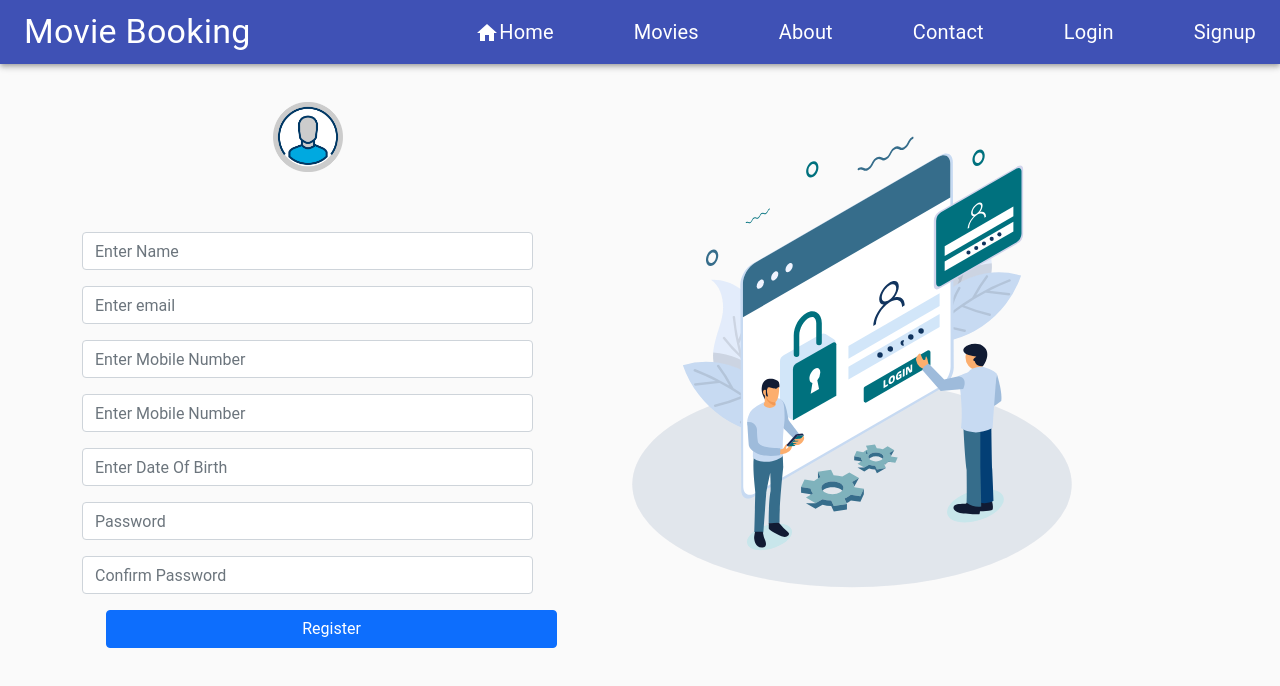
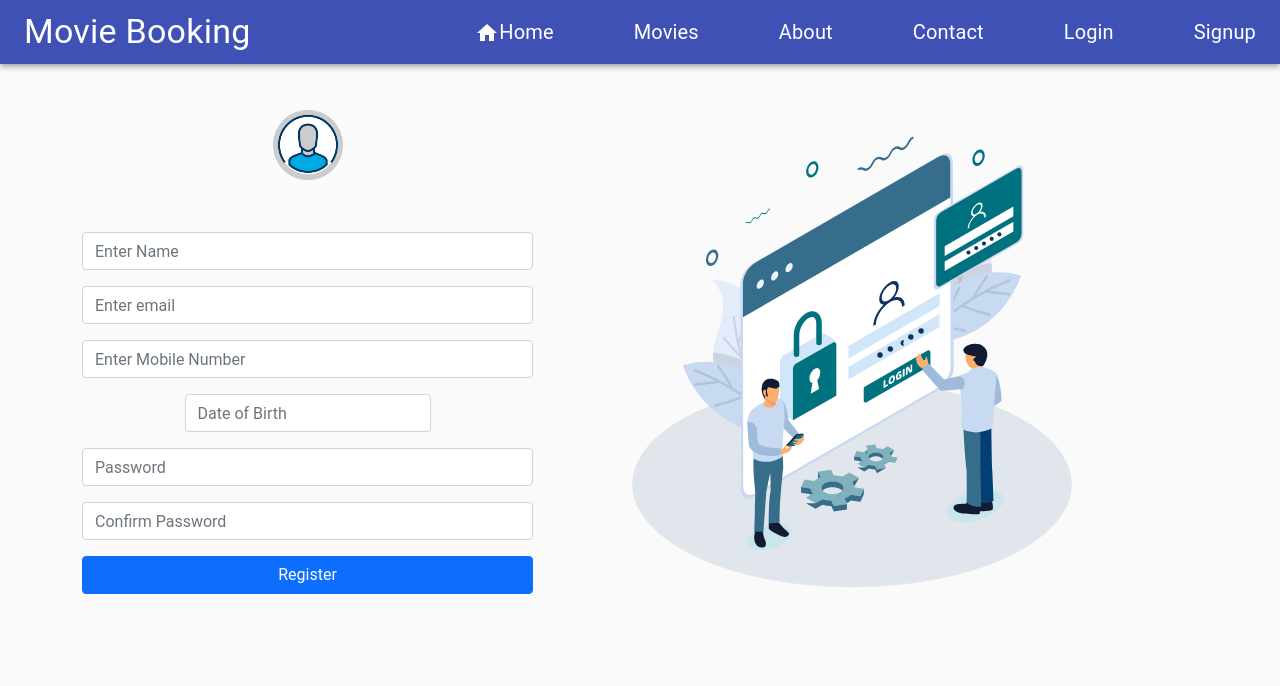
Before and after one commit to GouravVashistha/TicketBookingReactFrontEnd, a React (Create React App) app: page /register in a window 1280 px wide. Shown: the top 686 px of the page. Built offline with nearby package versions, Linux system fonts and the light colour scheme.

Commit message:
second commit

```diff
--- a/package.json
+++ b/package.json
@@ -12,6 +12,7 @@
     "bootstrap": "^5.1.3",
     "react": "^17.0.2",
     "react-bootstrap": "^2.1.0",
+    "react-datepicker": "^4.5.0",
     "react-dom": "^17.0.2",
     "react-icons": "^4.3.1",
     "react-router": "^6.2.1",
--- a/src/App.js
+++ b/src/App.js
@@ -21,6 +21,4 @@ function App() {
   );
 }
 
-
-
 export default App;
--- a/src/Componenets/Login/Login.css
+++ b/src/Componenets/Login/Login.css
@@ -1,7 +1,7 @@
 .icon-img{
     width: 70px;
     height: 70px;
-    margin-bottom: 2rem;
+    margin-bottom: 1rem;
     margin-top: -140px;
 
 }
--- a/src/Componenets/Login/Login.js
+++ b/src/Componenets/Login/Login.js
@@ -38,7 +38,7 @@ class Login extends Component {
                                     this.setState({ password: e.target.value })
                                 }} /><br /> */}
 
-                                <Button className='newbtn' color="primary" size="sm" onClick={() => {
+                                <Button className='newbtn' variant="btn btn-primary btn-block" color="primary" size="sm" onClick={() => {
                                     var user = {
                                         emailId: this.state.emailId,
                                         password: this.state.password
@@ -55,7 +55,7 @@ class Login extends Component {
                                     })
 
                                     console.log(user)
-                                }}>Save</Button>
+                                }}>Login</Button>
                             </Form>
                         </Col>
 
--- a/src/Componenets/Login/Registration.js
+++ b/src/Componenets/Login/Registration.js
@@ -1,9 +1,27 @@
-import React from 'react';
+import React, { Component } from 'react';
 import { Button, Col, Container, Form, Row } from 'react-bootstrap';
 import img1 from "../../img/loginIcon.png"
 import img2 from "../../img/Login-illustration.svg"
 import './Login.css'
-const Registration = () => {
+import DatePicker from "react-datepicker";
+import "react-datepicker/dist/react-datepicker.css";
+
+class Registration extends Component {
+    constructor() {
+        super()
+        this.state = {
+            date: ''
+        }
+
+    }
+    Changedate = (e) => {
+        this.setState({
+            date: e
+        });
+    };
+
+
+    render() {
         return (
             <div>
                 <Container className='mt-5'>
@@ -11,37 +29,29 @@ const Registration = () => {
                         <Col lg={5} md={6} sm={12} className=' firstcont text-center'>
                             <img className='icon-img' src={img1} alt='loginImg' />
                             <Form>
-                            <Form.Group className="mb-3" controlId="formBasicEmail">
-                                {/* <Form.Label>Email address</Form.Label> */}
-                                <Form.Control type="Name" placeholder="Enter Name" />
-                            </Form.Group>
-                            <Form.Group className="mb-3" controlId="formBasicEmail">
-                                {/* <Form.Label>Email address</Form.Label> */}
-                                <Form.Control type="email" placeholder="Enter email" />
-                            </Form.Group>
-                            <Form.Group className="mb-3" controlId="formBasicEmail">
-                                {/* <Form.Label>Email address</Form.Label> */}
-                                <Form.Control type="tel" placeholder="Enter Mobile Number" />
-                            </Form.Group>
-                            <Form.Group className="mb-3" controlId="formBasicEmail">
-                                {/* <Form.Label>Email address</Form.Label> */}
-                                <Form.Control type="tel" placeholder="Enter Mobile Number" />
-                            </Form.Group>
-                            <Form.Group className="mb-3" controlId="formBasicEmail">
-                                {/* <Form.Label>Email address</Form.Label> */}
-                                <Form.Control type="tel" placeholder="Enter Date Of Birth" />
-                            </Form.Group>
 
-                            <Form.Group className="mb-3" controlId="formBasicPassword">
-                                {/* <Form.Label>Password</Form.Label> */}
-                                <Form.Control type="password" placeholder="Password" />
-                            </Form.Group>
-                            <Form.Group className="mb-3" controlId="formBasicPassword">
-                                {/* <Form.Label>Password</Form.Label> */}
-                                <Form.Control type="password" placeholder="Confirm Password" />
-                            </Form.Group>
+                                <Form.Control className="mb-3" type="Name" placeholder="Enter Name" />
 
-                            <Button variant="btn btn-primary btn-block px-5 mx-4" type="submit"> Register </Button>
+
+                                <Form.Control className="mb-3" type="email" placeholder="Enter email" />
+
+
+                                <Form.Control className="mb-3" type="tel" placeholder="Enter Mobile Number" />
+
+
+                                <DatePicker className="form-control mb-3"
+                                    selected={this.state.date} placeholderText="Date of Birth" dateFormat="d/M/yyyy" showPopperArrow={true}
+                                    onChange={this.Changedate}
+                                />
+
+
+                                <Form.Control className="mb-3" type="password" placeholder="Password" />
+
+
+                                <Form.Control className="mb-3" type="password" placeholder="Confirm Password" />
+
+
+                                <Button variant="btn btn-primary btn-block" type="submit"> Register </Button>
 
 
                             </Form>
@@ -56,5 +66,5 @@ const Registration = () => {
             </div>
         );
     };
-
+}
 export default Registration;
```
Also changed, not shown: 1 other file (tests, documents, lock files or other folders). Lines whose indentation alone changed are shown as unchanged.
